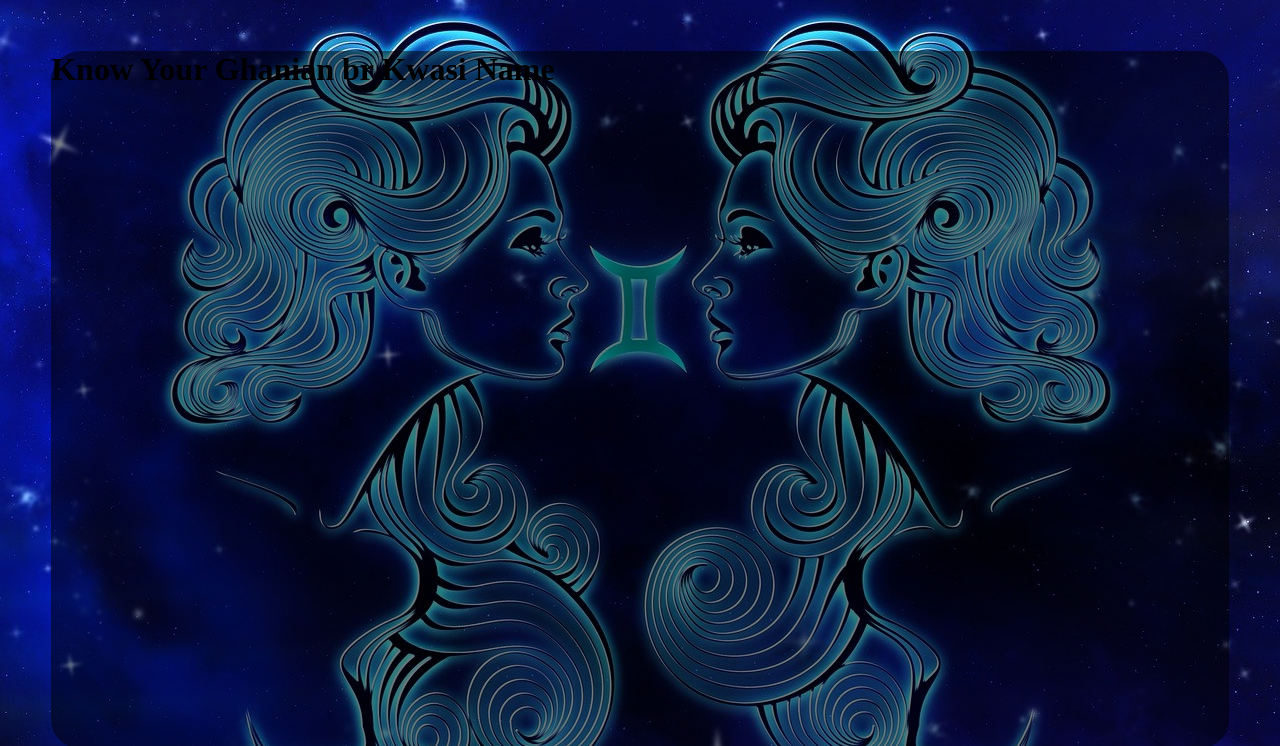
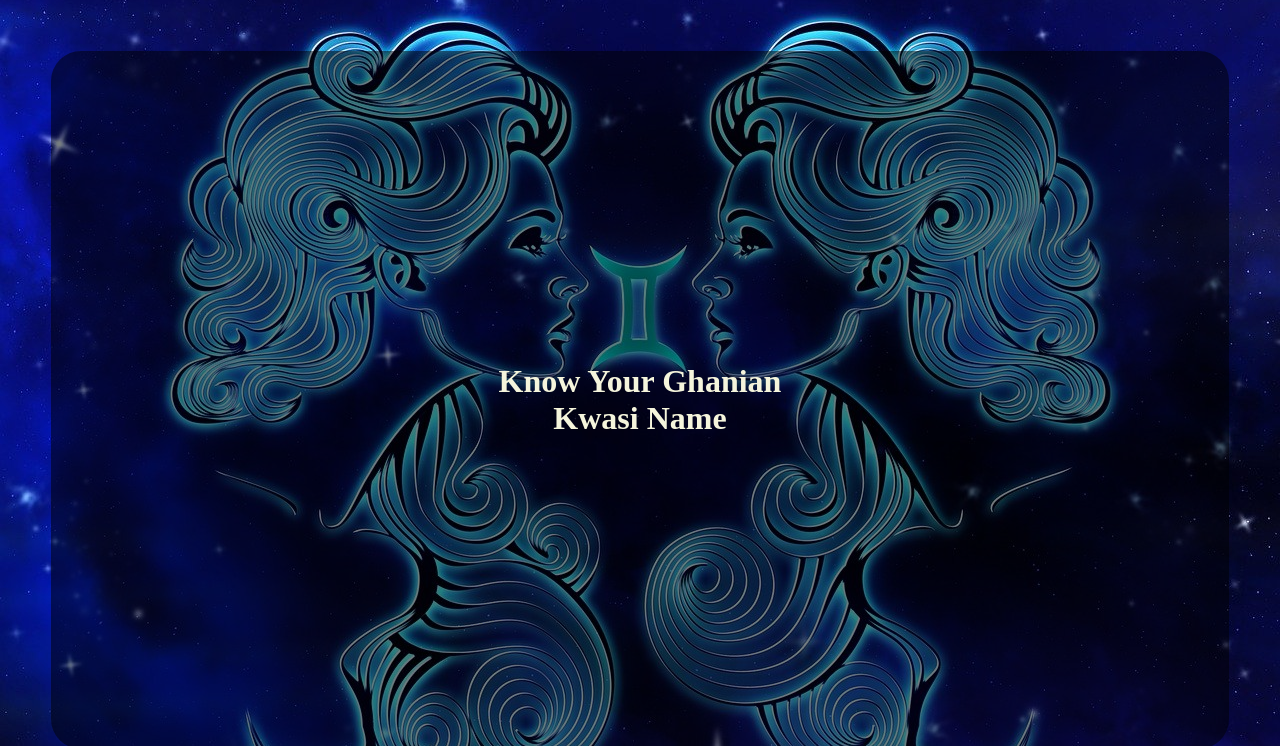
Before and after one commit to Emkayint/west-african-horoscope, a plain HTML site: page index.html in a window 1280 px wide. Shown: the top 746 px of the page. Drawn offline with Linux system fonts and the light colour scheme.

Commit message:
st: landing page - welcoming info

```diff
--- a/index.html
+++ b/index.html
@@ -11,13 +11,9 @@
     <div id="home" class="home">
         <div class="content">
             <div class="info">
-                <h1>Know Your Ghanian br Kwasi Name</h1>
+                <h1>Know Your Ghanian <br> Kwasi Name</h1>
             </div>
-        </div>
-        <div class="content">
 
-        </div>
-        <div class="content">
 
         </div>
     </div>
--- a/style.css
+++ b/style.css
@@ -16,4 +16,14 @@
     height: 100%;
     border-radius: 30px;
     background: rgba(0, 0, 0, 0.5);
+    display: flex;
+    align-items: center;
 }
+
+.info{
+    margin: 0 auto;
+    width: fit-content;
+    align-self: center;
+    text-align: center;
+    color: beige;
+}
```
